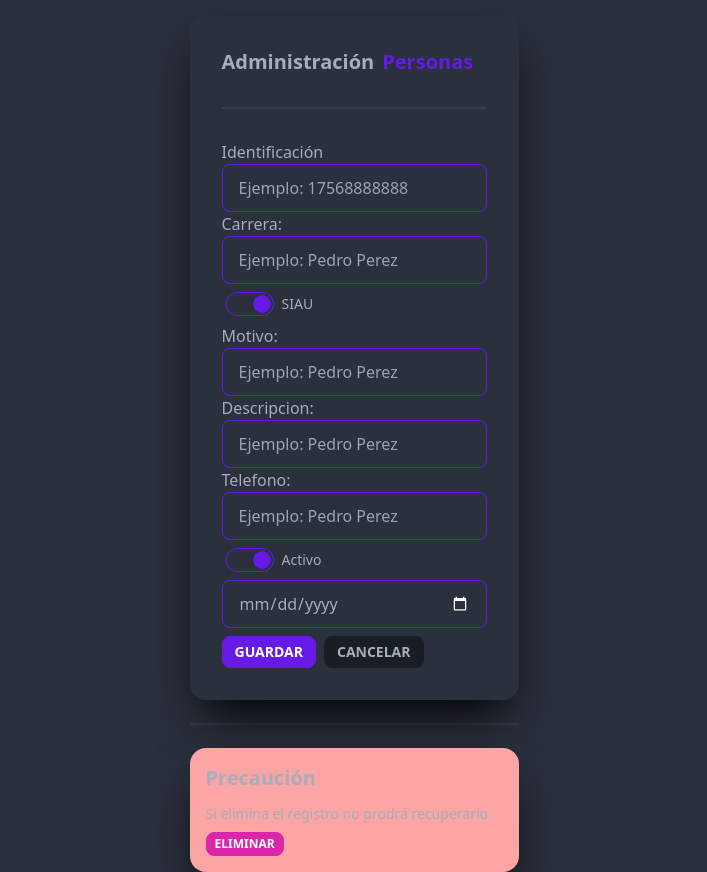
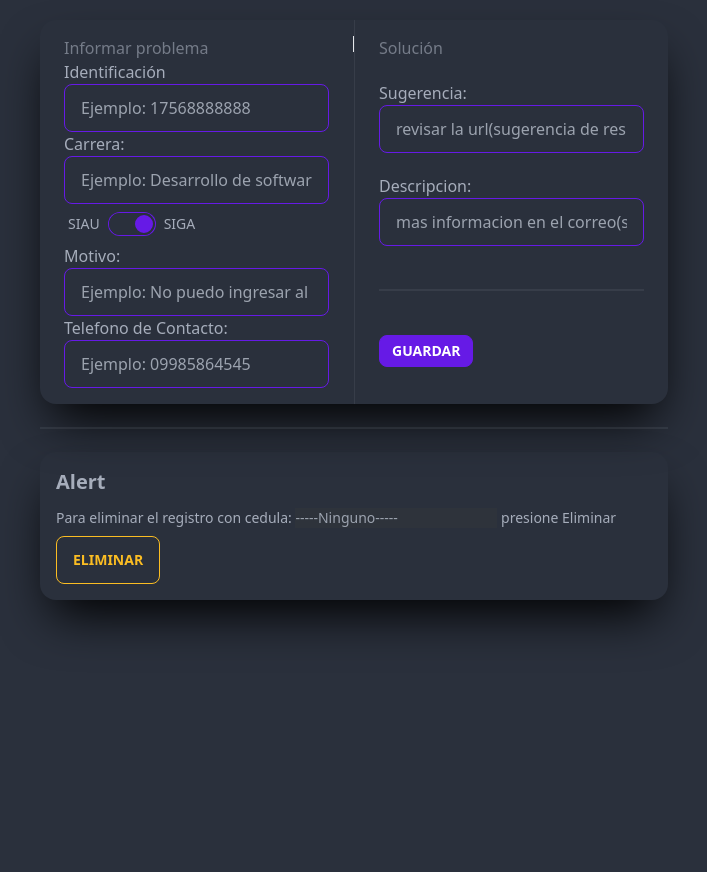
Before and after one commit to luis1234569/java_angular_backend_frontend, an Angular app in the folder ticket/: page /tsticket in a window 1280 px wide. Shown: the whole page, without its empty margins (286-993 px from the left). After the commit the page ends 800 px from the top, so only its background shows below. Built offline with nearby package versions, Linux system fonts and the light colour scheme.

Commit message:
form view

```diff
--- a/ticket/src/app/ts-ticket/ts-ticket.component.html
+++ b/ticket/src/app/ts-ticket/ts-ticket.component.html
@@ -1,4 +1,4 @@
-<div class="grid justify-center mt-4">
+<!-- <div class="grid justify-center ">
   <div class="card shadow-2xl shadow-black">
     <div class="card-body">
       <div class="card-title">
@@ -6,71 +6,65 @@
       </div>
       <div class="divider"> </div>
       <div class="grid">
-        <!-- <label for="">Nombre:</label>
-        <input class="input input-primary" type="text" name="" id="" placeholder="Ejemplo: Pedro Perez"
-          [(ngModel)]="currentEntity.name"> -->
-
-                  <!-- dni: string,
-          carrera: string,
-          modulo: boolean,
-          motivo: string,
-          descripcion: string,
-          telefono: string,
-          created: Date,
-          enabled: boolean, -->
-
+        <div class="form-control">
           <label for="">Identificación</label>
           <input class="input input-primary" type="text" name="" id="" placeholder="Ejemplo: 17568888888"
             [(ngModel)]="currentEntity.dni">
-
+        </div>
+        <div class="form-control">
           <label for="">Carrera:</label>
-        <input class="input input-primary" type="text" name="" id="" placeholder="Ejemplo: Pedro Perez"
+          <input class="input input-primary" type="text" name="" id="" placeholder="Ejemplo: Desarrollo de software"
             [(ngModel)]="currentEntity.carrera">
-
+        </div>
         <div class="form-control">
           <label class="label cursor-pointer justify-start">
             <input type="checkbox" class="toggle toggle-primary" [(ngModel)]="currentEntity.modulo" />
-              <span class="label-text ml-2">SIAU</span>
+            <span class="label-text ml-2">Tipo de archivo</span>
           </label>
         </div>
+        <div class="form-control">
+          <label for="">Motivo:</label>
+          <input class="input input-primary" type="text" name="" id=""
+            placeholder="Ejemplo: No puedo ingresar al sistema" [(ngModel)]="currentEntity.motivo">
+        </div>
+      </div>
+      <div class="grid">
+        <div class="form-control">
+          <label for="">Sugerencia:</label>
+          <input class="input input-primary" type="text" name="" id="" placeholder="revisar la url"
+            [(ngModel)]="currentEntity.sugerencia">
 
-
-          <label for="">Motivo:</label>
-        <input class="input input-primary" type="text" name="" id="" placeholder="Ejemplo: Pedro Perez"
-          [(ngModel)]="currentEntity.motivo">
-
-
+        </div>
+        <div class="form-control">
           <label for="">Descripcion:</label>
-        <input class="input input-primary" type="text" name="" id="" placeholder="Ejemplo: Pedro Perez"
+          <input class="input input-primary" type="text" name="" id="" placeholder="mas informacion en el correp"
             [(ngModel)]="currentEntity.descripcion">
-
-
-
+        </div>
+        <div class="form-control">
           <label for="">Telefono:</label>
-        <input class="input input-primary" type="number" name="" id="" placeholder="Ejemplo: Pedro Perez"
+          <input class="input input-primary" type="number" name="" id="" placeholder="Ejemplo: 09985864545"
             [(ngModel)]="currentEntity.telefono">
-
-
-
-
+        </div>
         <div class="form-control">
           <label class="label cursor-pointer justify-start">
             <input type="checkbox" class="toggle toggle-primary" [(ngModel)]="currentEntity.enabled" />
             <span class="label-text ml-2">Activo</span>
           </label>
         </div>
-
+        <div class="form-control">
           <input class="input input-primary" type="date" name="" id="" [(ngModel)]="currentEntity.created">
         </div>
+        <div class="divider"> </div>
+        <div class="form-control">
           <div class="card-actions">
             <button class="btn btn-primary btn-sm" (click)="save()">Guardar</button>
             <button class="btn btn-sm">Cancelar</button>
           </div>
         </div>
       </div>
-
+    </div>
+  </div>
   <div class="divider"> </div>
-
   <div class="card card-compact shadow-2xl shadow-black bg-red-300 ">
     <div class="card-body">
       <div class="card-title">Precaución</div>
@@ -78,7 +72,7 @@
       <div class="card-actions">
         <label for="my-modal-6" class="btn modal-button btn-secondary btn-xs">Eliminar</label>
 
-        <!-- Put this part before </body> tag -->
+
         <input type="checkbox" id="my-modal-6" class="modal-toggle" />
         <div class="modal modal-bottom sm:modal-middle">
           <div class="modal-box">
@@ -94,5 +88,100 @@
       </div>
     </div>
   </div>
+</div> -->
+
+<!-- ---------------------------------- -->
+<div class="grid justify-center mt-5">
+  <div class="stats shadow-2xl shadow-black">
+    <div class="stat">
+      <div class="stat-title">Informar problema</div>
+      <div class="form-control">
+        <label for="">Identificación</label>
+        <input class="input input-primary" type="text" name="" id="" placeholder="Ejemplo: 17568888888"
+          [(ngModel)]="currentEntity.dni">
+      </div>
+      <div class="form-control">
+        <label for="">Carrera:</label>
+        <input class="input input-primary" type="text" name="" id="" placeholder="Ejemplo: Desarrollo de software"
+          [(ngModel)]="currentEntity.carrera">
+      </div>
+      <div class="form-control">
+        <label class="label cursor-pointer justify-start">
+          <span class="label-text mr-2">SIAU</span>
+          <input type="checkbox" class="toggle toggle-primary" [(ngModel)]="currentEntity.modulo" />
+          <span class="label-text ml-2">SIGA</span>
+          <!-- <input type="checkbox" name="" id="" [(ngModel)]="currentEntity.modulo">
+          <span class="label-text ml-2">SIAU</span>
+          <input type="checkbox" name="" id="" [(ngModel)]="currentEntity.modulo">
+          <span class="label-text ml-2">SIGA</span> -->
+        </label>
+      </div>
+      <div class="form-control">
+        <label for="">Motivo:</label>
+        <input class="input input-primary" type="text" name="" id="" placeholder="Ejemplo: No puedo ingresar al sistema"
+          [(ngModel)]="currentEntity.motivo">
+      </div>
+      <div class="form-control">
+        <label for="">Telefono de Contacto:</label>
+        <input class="input input-primary" type="tel" name="" id="" placeholder="Ejemplo: 09985864545"
+          [(ngModel)]="currentEntity.telefono">
+      </div>
+    </div>
+    <div class="divider"></div>
+    <div class="stat">
+      <div class="stat-title">Solución</div>
+      <div class="form-control">
+        <label for="">Sugerencia:</label>
+        <input class="input input-primary" type="text" name="" id="" placeholder="revisar la url(sugerencia de respaldo)"
+          [(ngModel)]="currentEntity.sugerencia">
 
       </div>
+      <div class="form-control">
+        <label for="">Descripcion:</label>
+        <input class="input input-primary" type="text" name="" id="" placeholder="mas informacion en el correo(sugerencia de respaldo)"
+          [(ngModel)]="currentEntity.descripcion">
+      </div>
+      <!-- <div class="form-control">
+        <label class="label cursor-pointer justify-start">
+          <input type="checkbox" class="toggle toggle-primary" [(ngModel)]="currentEntity.enabled" />
+          <span class="label-text ml-2">Activo</span>
+        </label>
+      </div> -->
+      <!-- <div class="form-control">
+        <input class="input input-primary" type="date" name="" id="" [(ngModel)]="currentEntity.created">
+      </div> -->
+      <div class="divider"> </div>
+      <div class="form-control">
+        <div class="card-actions">
+          <button class="btn btn-primary btn-sm" (click)="save()">Guardar</button>
+          <!-- <button class="btn btn-sm">Cancelar</button> -->
+        </div>
+      </div>
+    </div>
+
+  </div>
+  <div class="divider"></div>
+  <div class="card card-compact shadow-2xl shadow-black ">
+    <div class="card-body">
+      <div class="card-title">Alert</div>
+      <p>Para eliminar el registro con cedula:  <input type="text" placeholder="-----Ninguno-----" [(ngModel)]="currentEntity.dni" disabled> presione Eliminar</p>
+      <div class="card-actions">
+        <label for="my-modal-6" class="btn btn-outline btn-warning ">Eliminar</label>
+
+
+        <input type="checkbox" id="my-modal-6" class="modal-toggle" />
+        <div class="modal modal-bottom sm:modal-middle">
+          <div class="modal-box">
+            <h3 class="font-bold text-lg">Por favor confirme la eliminación</h3>
+            <p class="py-4">No se podrán revertir los cambios
+            </p>
+            <div class="modal-action">
+              <label for="my-modal-6" class="btn btn-info btn-warning" (click)="deleteById()">Confirmar</label>
+              <label for="my-modal-6" class="btn btn-info">Cancelar</label>
+            </div>
+          </div>
+        </div>
+      </div>
+    </div>
+  </div>
+</div>
--- a/ticket/src/app/ts-ticket/ts-ticket.component.ts
+++ b/ticket/src/app/ts-ticket/ts-ticket.component.ts
@@ -29,9 +29,11 @@ export class TsticketComponent implements OnInit {
     carrera: "",
     modulo: true,
     motivo: "",
+    sugerencia: "",
     descripcion: "",
     telefono: "",
     created: new Date(),
+    updates: new Date(),
     enabled: true
   };
 
@@ -56,9 +58,11 @@ export class TsticketComponent implements OnInit {
             carrera: "",
             modulo: true,
             motivo: "",
+            sugerencia: "",
             descripcion: "",
             telefono: "",
             created: new Date(),
+            updates: new Date(),
             enabled: true
           };
         }
@@ -76,8 +80,7 @@ export class TsticketComponent implements OnInit {
   deleteById(): void {
     this.tsticketService.deleteById(this.currentEntity.tsticketId).subscribe(
       () => {
-        console.log("Borrado");
-        //redireccionar ....
+        console.log("El ticket ha sido borrado");
       }
     )
   }
--- a/ticket/src/app/ts-ticket/ts-ticket.ts
+++ b/ticket/src/app/ts-ticket/ts-ticket.ts
@@ -4,11 +4,11 @@ export interface Tsticket {
   carrera: string,
   modulo: boolean,
   motivo: string,
-  // sugerencia: string,
+  sugerencia: string,
   descripcion: string,
   telefono: string,
   created: Date,
-  // updates: string,
+  updates: Date,
   enabled: boolean,
 
 }
```
Lines whose indentation alone changed are shown as unchanged.
